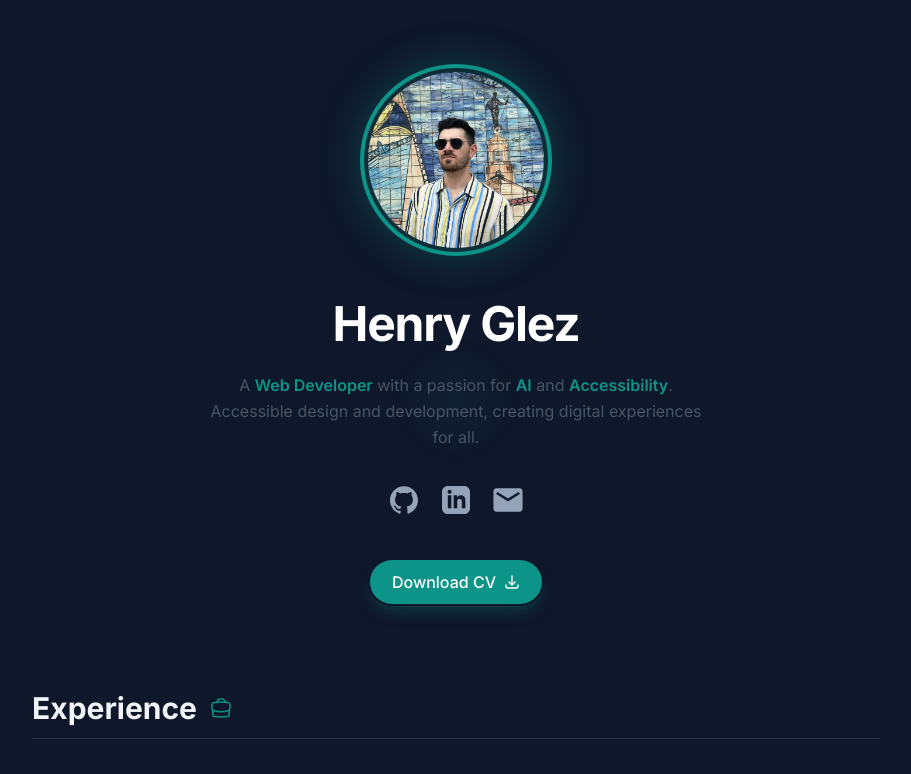
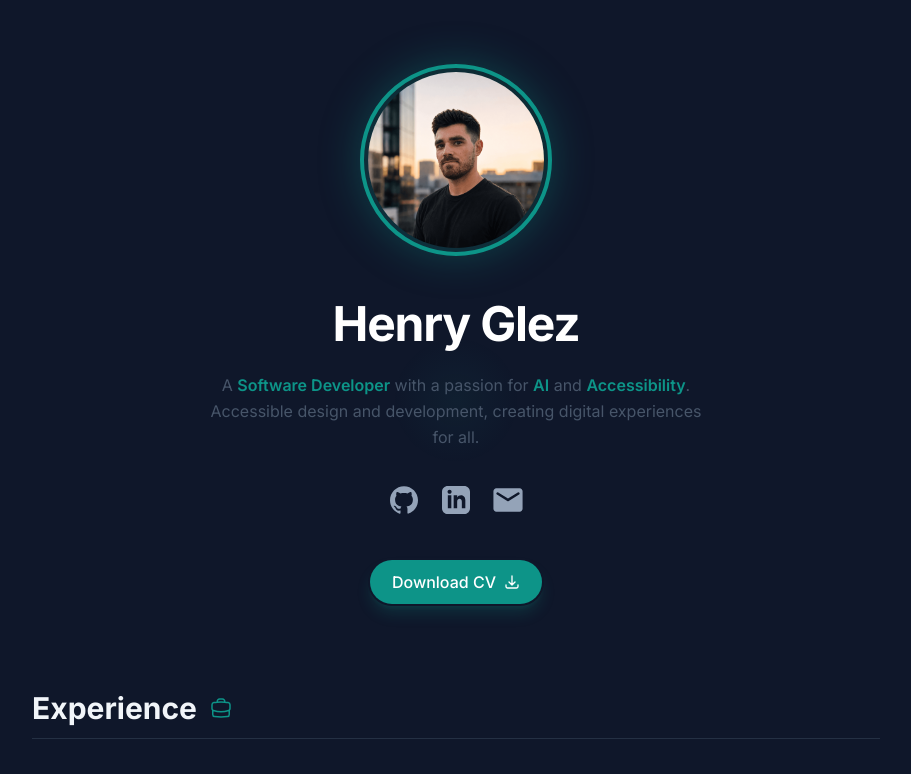
Before and after one commit to henryglez02/henryglez02.github.io, a Next.js app: page / in a window 1280 px wide. Shown: the top 774 px of the page, without its empty margins (184-1095 px from the left). Built offline with nearby package versions, Linux system fonts and the light colour scheme.

Commit message:
feat(ui): replace avatar image and update hero text

```diff
--- a/app/page.tsx
+++ b/app/page.tsx
@@ -27,7 +27,7 @@ export default function Page() {
             <div className="absolute inset-0 rounded-full bg-gradient-to-tr from-primary to-emerald-700 animate-pulse-glow opacity-70" />
             <Image
               className="w-full h-full p-1 object-cover rounded-full border-4 border-primary shadow-[0_0_40px_rgba(13,148,136,0.35)] relative z-10"
-              src="/images/avatar.jpg"
+              src="/images/avatar.png"
               alt="Henry Glez pictured in front of a mosaic wall on a sunny day"
               quality={80}
               width={192}
@@ -41,7 +41,7 @@ export default function Page() {
           </h1>
 
           <p className="mb-6 max-w-lg leading-relaxed text-slate-600 dark:text-slate-400">
-            A <span className="text-primary font-semibold">Web Developer</span>{" "}
+            A <span className="text-primary font-semibold">Software Developer</span>{" "}
             with a passion for{" "}
             <span className="text-primary font-semibold">AI</span>{" "}
             and <span className="text-primary font-semibold">Accessibility</span>.
--- a/components/scroll-header.tsx
+++ b/components/scroll-header.tsx
@@ -44,11 +44,11 @@ export const ScrollHeader = ({ heroId, cvHref }: ScrollHeaderProps) => {
           : "pointer-events-none -translate-y-4 opacity-0"
       }`}
     >
-      <div className="scroll-header__inner">
+      <div className="scroll-header__inner mouse-reveal-card" data-mouse-reveal>
         <div className="flex items-center gap-3 min-w-0">
           <Image
             className="h-11 w-11 rounded-full border border-primary/60 object-cover shadow-[0_0_20px_rgba(13,148,136,0.22)]"
-            src="/images/avatar.jpg"
+            src="/images/avatar.png"
             alt="Henry Glez pictured in front of a mosaic wall on a sunny day"
             width={44}
             height={44}
```
Also changed, not shown: public/images/avatar.jpg (deleted), public/images/avatar.png (added).
